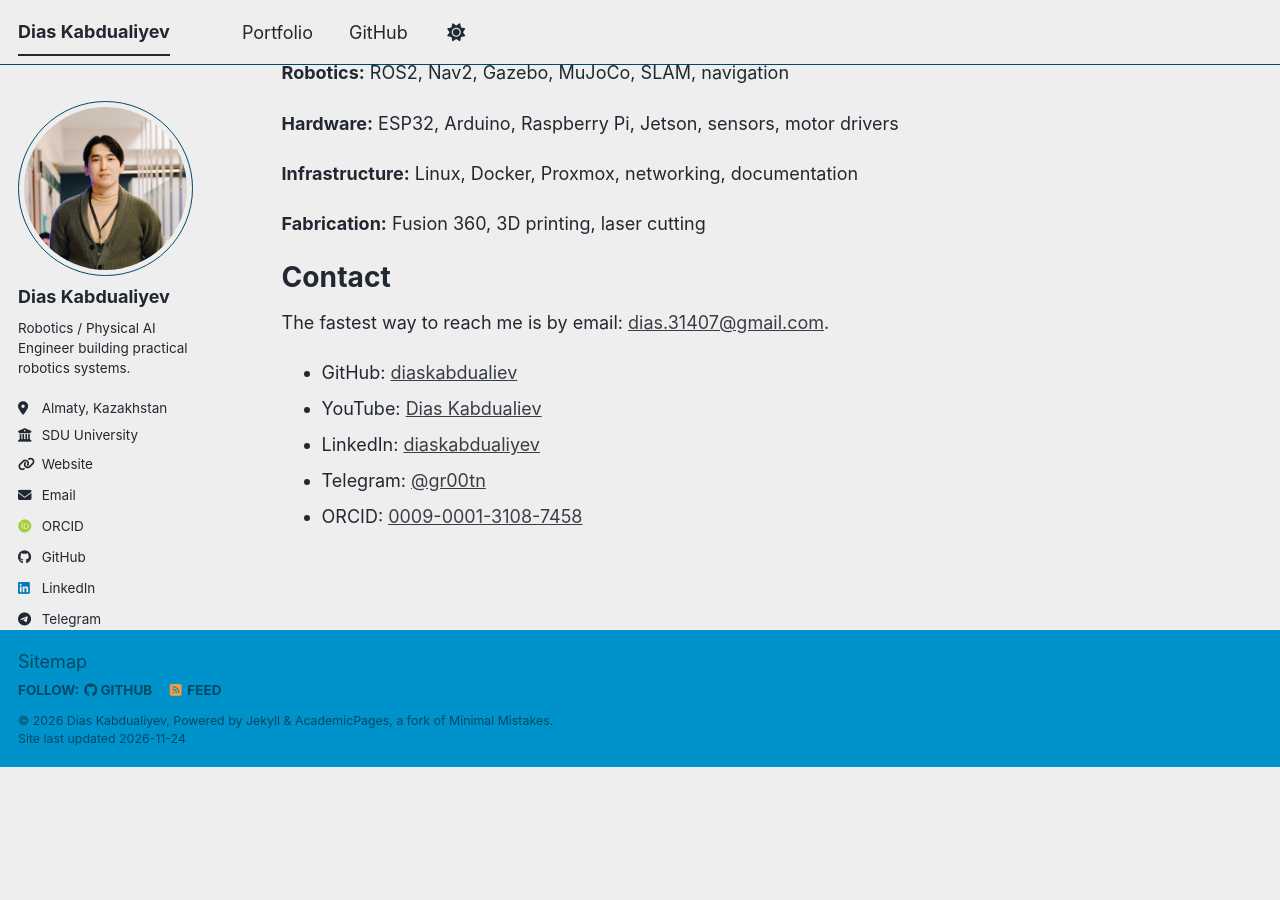
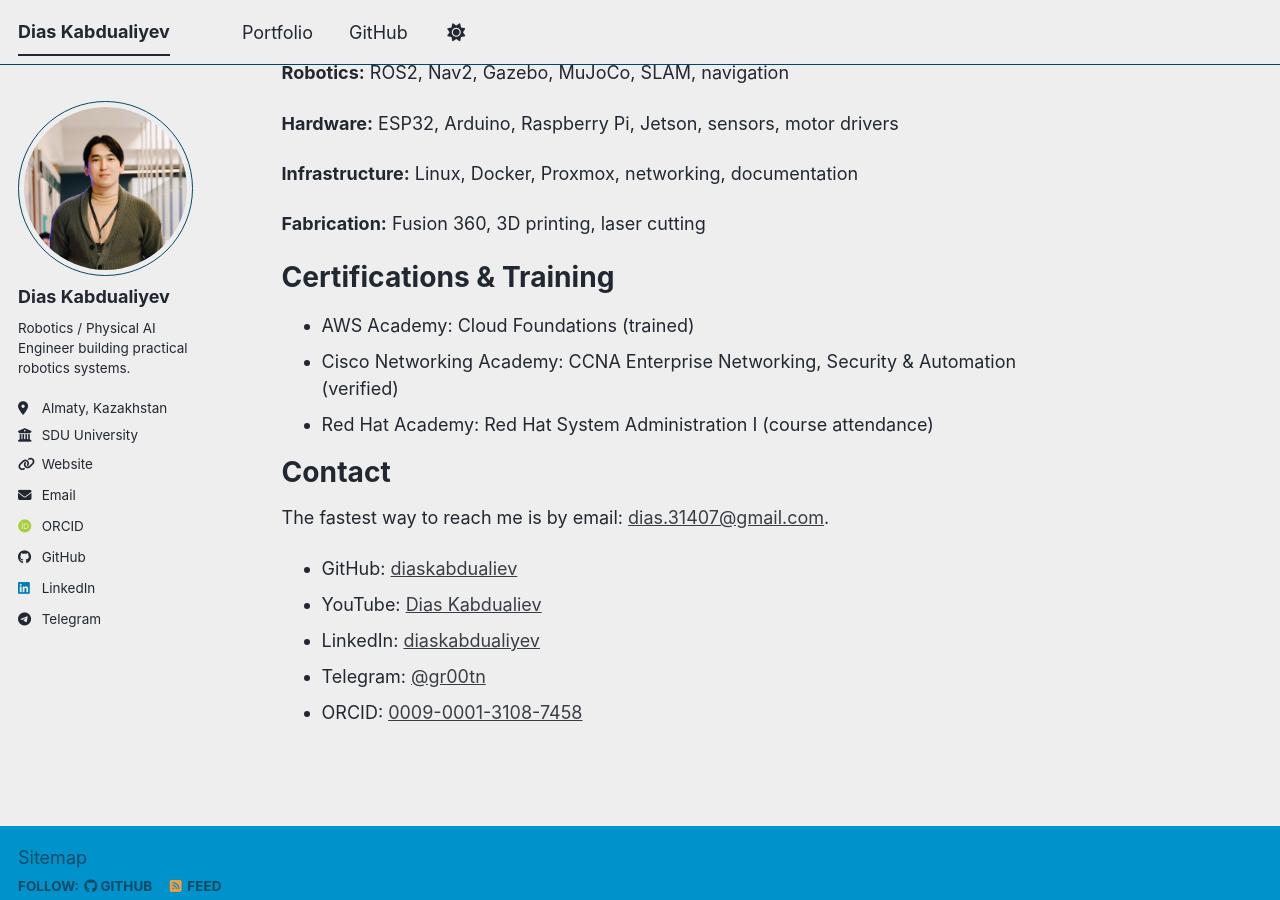
Before and after one commit to diaskabdualiev/portfolio, a Jekyll site: the page built from _pages/about.md, in a window 1280 px wide and 900 px high, scrolled down 977 px. Built offline with Jekyll 4.4.1, drawn with Linux system fonts in a browser that asks for light colours; some web fonts are replaced; a script bundle is joined from its source files by our own code; library files that are not in the unit come from our copies; before the commit the page ends 1744 px from its top, so only the background shows below that.

Commit message:
About: certifications

```diff
--- a/_pages/about.md
+++ b/_pages/about.md
@@ -47,6 +47,13 @@ Skills
 
 **Fabrication:** Fusion 360, 3D printing, laser cutting
 
+Certifications & Training
+======
+
+* AWS Academy: Cloud Foundations (trained)
+* Cisco Networking Academy: CCNA Enterprise Networking, Security & Automation (verified)
+* Red Hat Academy: Red Hat System Administration I (course attendance)
+
 Contact
 ======
 
```
